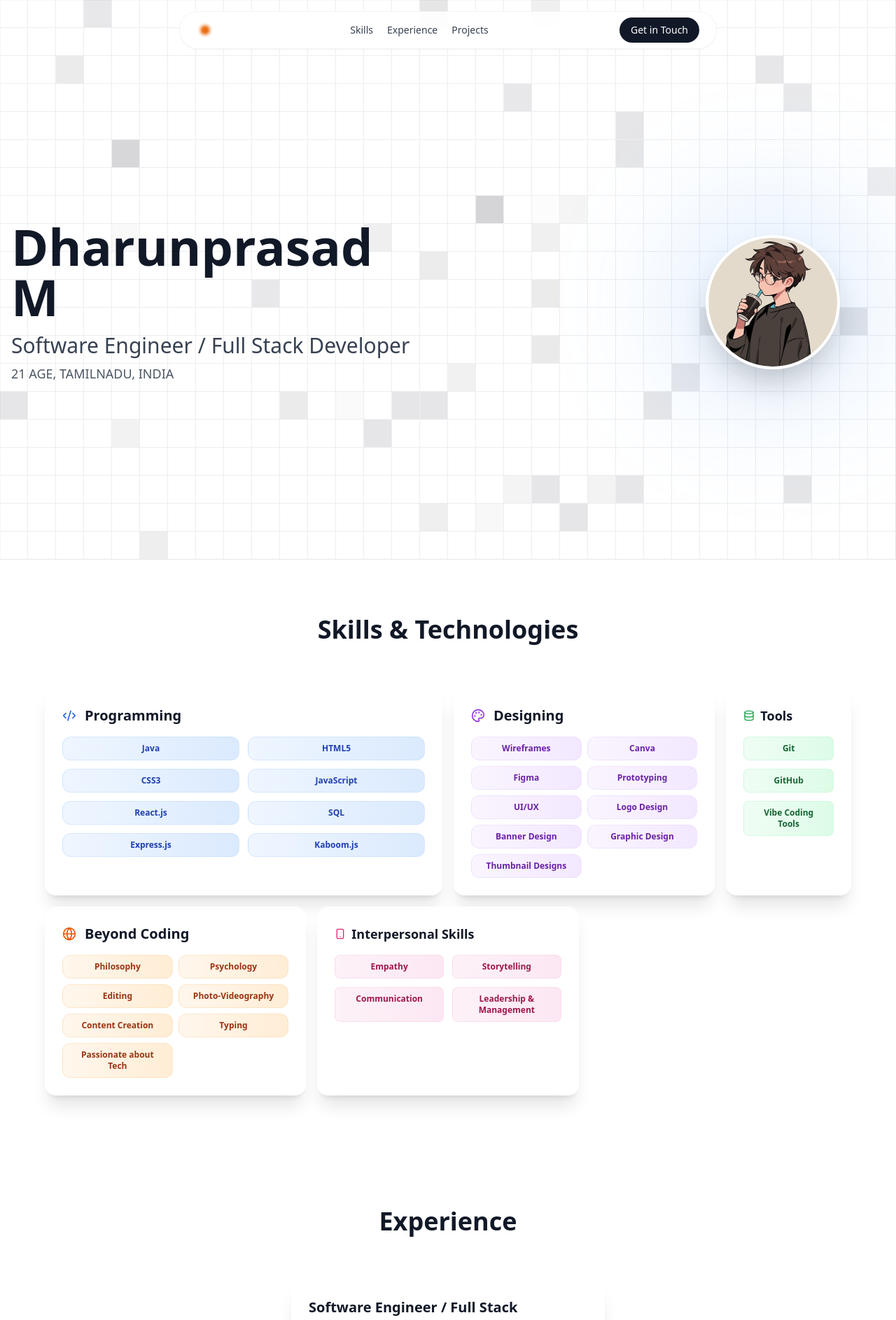
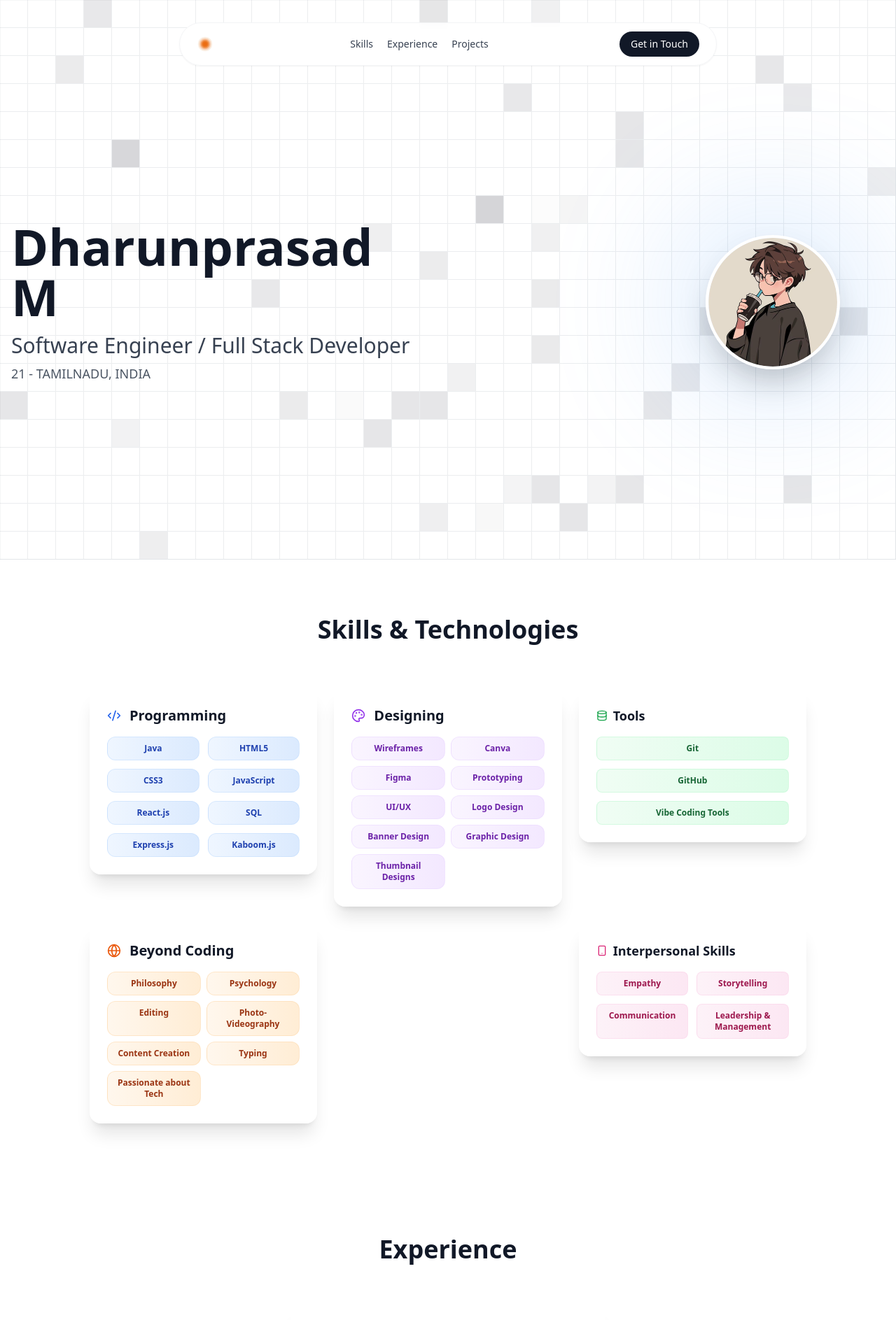
Before and after one commit to MDharunPrasad/portfolio-2025, a React (Vite) app: page / in a window 1280 px wide. Shown: the top 1887 px of the page at 70% size. Built offline with nearby package versions, Linux system fonts and the light colour scheme.

Commit message:
Fix: Adjust layout and navigation
- Removed "21 AGE, TAMILNADU, INDIA" text.
- Adjusted the bento layout for better alignment and spacing.
- Implemented functionality to return to the top of the page when the orange circle in the navbar is clicked.

```diff
--- a/src/components/ui/navbar.tsx
+++ b/src/components/ui/navbar.tsx
@@ -10,16 +10,20 @@ const Navbar = () => {
 
   const toggleMenu = () => setIsOpen(!isOpen)
 
+  const scrollToTop = () => {
+    window.scrollTo({ top: 0, behavior: 'smooth' });
+  }
+
   return (
-    <div className="flex justify-center w-full py-2 px-6 fixed top-2 z-40">
-      <div className="flex items-center justify-between px-6 py-2 bg-white/90 backdrop-blur-sm rounded-full shadow-sm border border-gray-100 w-full max-w-3xl relative z-10">
+    <div className="flex justify-center w-full py-4 px-6 fixed top-4 z-40">
+      <div className="flex items-center justify-between px-6 py-3 bg-white/90 backdrop-blur-sm rounded-full shadow-sm border border-gray-100 w-full max-w-3xl relative z-10">
         {/* Logo */}
         <div className="flex items-center">
-          <div className="w-6 h-6 mr-2">
+          <div className="w-6 h-6 mr-2 cursor-pointer" onClick={scrollToTop}>
             <img
               src="/lovable-uploads/fe26917a-a6d1-4a53-bea0-f26ac34227c4.png"
               alt="Logo"
-              className="w-6 h-6 rounded-full"
+              className="w-6 h-6 rounded-full hover:opacity-80 transition-opacity"
             />
           </div>
         </div>
--- a/src/pages/Index.tsx
+++ b/src/pages/Index.tsx
@@ -67,7 +67,7 @@ const Index = () => {
                     Software Engineer / Full Stack Developer
                   </h2>
                   <p className="text-lg text-gray-600 mt-2">
-                    21 AGE, TAMILNADU, INDIA
+                    21 - TAMILNADU, INDIA
                   </p>
                 </motion.div>
               </div>
@@ -94,16 +94,17 @@ const Index = () => {
             <div className="text-center">
               <h2 className="text-4xl font-bold text-gray-900 mb-16">Skills & Technologies</h2>
 
-              {/* Professional Bento Grid Layout */}
-              <div className="grid grid-cols-1 md:grid-cols-4 lg:grid-cols-6 gap-4">
-                {/* Programming - Large Card */}
-                <div className="md:col-span-2 lg:col-span-3 bg-white/80 backdrop-blur-md p-6 rounded-2xl shadow-xl border border-white/20 transition-all duration-300">
+              {/* Bento Grid Layout - 3 columns top, 2 columns bottom */}
+              <div className="grid grid-cols-1 md:grid-cols-2 lg:grid-cols-3 gap-6 max-w-5xl mx-auto">
+                {/* Top Row - 3 cards */}
+                {/* Programming - Card 1 */}
+                <div className="bg-white/80 backdrop-blur-md p-6 rounded-2xl shadow-xl border border-white/20 h-fit">
                   <h3 className="text-xl font-bold text-gray-900 mb-4 flex items-center gap-3">
                     <Code2 className="w-5 h-5 text-blue-600" />
                     Programming
                   </h3>
                   <div className="grid grid-cols-2 gap-3">
-                    {["Java", "HTML5", "CSS3", "JavaScript", "React.js", "SQL", "Express.js", "Kaboom.js"].map((skill, index) => (
+                    {["Java", "HTML5", "CSS3", "JavaScript", "React.js", "SQL", "Express.js", "Kaboom.js"].map((skill) => (
                       <div
                         key={skill}
                         className="px-3 py-2 bg-gradient-to-r from-blue-50 to-blue-100 text-blue-800 rounded-xl text-xs font-semibold border border-blue-200/50 text-center transition-all cursor-default"
@@ -114,14 +115,14 @@ const Index = () => {
                   </div>
                 </div>
 
-                {/* Designing - Medium Card */}
-                <div className="md:col-span-2 lg:col-span-2 bg-white/80 backdrop-blur-md p-6 rounded-2xl shadow-xl border border-white/20 transition-all duration-300">
+                {/* Designing - Card 2 */}
+                <div className="bg-white/80 backdrop-blur-md p-6 rounded-2xl shadow-xl border border-white/20 h-fit">
                   <h3 className="text-xl font-bold text-gray-900 mb-4 flex items-center gap-3">
                     <Palette className="w-5 h-5 text-purple-600" />
                     Designing
                   </h3>
                   <div className="grid grid-cols-2 gap-2">
-                    {["Wireframes", "Canva", "Figma", "Prototyping", "UI/UX", "Logo Design", "Banner Design", "Graphic Design", "Thumbnail Designs"].map((tool, index) => (
+                    {["Wireframes", "Canva", "Figma", "Prototyping", "UI/UX", "Logo Design", "Banner Design", "Graphic Design", "Thumbnail Designs"].map((tool) => (
                       <div
                         key={tool}
                         className="px-3 py-2 bg-gradient-to-r from-purple-50 to-purple-100 text-purple-800 rounded-xl text-xs font-semibold border border-purple-200/50 text-center transition-all cursor-default"
@@ -132,14 +133,14 @@ const Index = () => {
                   </div>
                 </div>
 
-                {/* Tools - Small Card */}
-                <div className="bg-white/80 backdrop-blur-md p-6 rounded-2xl shadow-xl border border-white/20 transition-all duration-300">
+                {/* Tools - Card 3 */}
+                <div className="bg-white/80 backdrop-blur-md p-6 rounded-2xl shadow-xl border border-white/20 h-fit">
                   <h3 className="text-lg font-bold text-gray-900 mb-4 flex items-center gap-2">
                     <Database className="w-4 h-4 text-green-600" />
                     Tools
                   </h3>
-                  <div className="space-y-3">
-                    {["Git", "GitHub", "Vibe Coding Tools"].map((tool, index) => (
+                  <div className="grid grid-cols-1 gap-3">
+                    {["Git", "GitHub", "Vibe Coding Tools"].map((tool) => (
                       <div
                         key={tool}
                         className="px-3 py-2 bg-gradient-to-r from-green-50 to-green-100 text-green-800 rounded-lg text-xs font-semibold border border-green-200/50 text-center transition-all cursor-default"
@@ -150,14 +151,15 @@ const Index = () => {
                   </div>
                 </div>
 
-                {/* Beyond Coding - Medium Card */}
-                <div className="md:col-span-2 bg-white/80 backdrop-blur-md p-6 rounded-2xl shadow-xl border border-white/20 transition-all duration-300">
+                {/* Bottom Row - 2 cards centered */}
+                {/* Beyond Coding - Card 4 */}
+                <div className="lg:col-start-1 lg:col-span-1 md:col-span-1 bg-white/80 backdrop-blur-md p-6 rounded-2xl shadow-xl border border-white/20 h-fit lg:justify-self-end lg:w-full lg:max-w-sm">
                   <h3 className="text-xl font-bold text-gray-900 mb-4 flex items-center gap-3">
                     <Globe className="w-5 h-5 text-orange-600" />
                     Beyond Coding
                   </h3>
                   <div className="grid grid-cols-2 gap-2">
-                    {["Philosophy", "Psychology", "Editing", "Photo-Videography", "Content Creation", "Typing", "Passionate about Tech"].map((tool, index) => (
+                    {["Philosophy", "Psychology", "Editing", "Photo-Videography", "Content Creation", "Typing", "Passionate about Tech"].map((tool) => (
                       <div
                         key={tool}
                         className="px-3 py-2 bg-gradient-to-r from-orange-50 to-orange-100 text-orange-800 rounded-xl text-xs font-semibold border border-orange-200/50 text-center transition-all cursor-default"
@@ -168,14 +170,14 @@ const Index = () => {
                   </div>
                 </div>
 
-                {/* Interpersonal Skills - Medium Card */}
-                <div className="md:col-span-2 bg-white/80 backdrop-blur-md p-6 rounded-2xl shadow-xl border border-white/20 transition-all duration-300">
+                {/* Interpersonal Skills - Card 5 */}
+                <div className="lg:col-start-3 lg:col-span-1 md:col-span-1 bg-white/80 backdrop-blur-md p-6 rounded-2xl shadow-xl border border-white/20 h-fit lg:justify-self-start lg:w-full lg:max-w-sm">
                   <h3 className="text-lg font-bold text-gray-900 mb-4 flex items-center gap-2">
                     <Smartphone className="w-4 h-4 text-pink-600" />
                     Interpersonal Skills
                   </h3>
                   <div className="grid grid-cols-2 gap-3">
-                    {["Empathy", "Storytelling", "Communication", "Leadership & Management"].map((skill, index) => (
+                    {["Empathy", "Storytelling", "Communication", "Leadership & Management"].map((skill) => (
                       <div
                         key={skill}
                         className="px-3 py-2 bg-gradient-to-r from-pink-50 to-pink-100 text-pink-800 rounded-lg text-xs font-semibold border border-pink-200/50 text-center transition-all cursor-default"
@@ -279,7 +281,7 @@ const Index = () => {
               ].map((project, index) => (
                 <div
                   key={project.title}
-                  className={`group relative bg-white/80 backdrop-blur-md p-8 rounded-2xl shadow-xl border border-white/20 transition-all duration-300 ${
+                  className={`bg-white/80 backdrop-blur-md p-8 rounded-2xl shadow-xl border border-white/20 transition-all duration-300 ${
                     project.featured ? 'ring-2 ring-blue-500/20' : ''
                   }`}
                 >
@@ -290,7 +292,7 @@ const Index = () => {
                   )}
 
                   <div className="mb-6">
-                    <h3 className="text-xl font-bold text-gray-900 mb-3 group-hover:text-blue-600 transition-colors">
+                    <h3 className="text-xl font-bold text-gray-900 mb-3">
                       {project.title}
                     </h3>
                     <p className="text-gray-600 leading-relaxed">{project.desc}</p>
@@ -300,7 +302,7 @@ const Index = () => {
                     {project.tech.map((tech) => (
                       <span
                         key={tech}
-                        className="px-3 py-1.5 bg-gradient-to-r from-blue-50 to-blue-100 text-blue-700 rounded-full text-xs font-semibold border border-blue-200/50 hover:from-blue-100 hover:to-blue-200 transition-all"
+                        className="px-3 py-1.5 bg-gradient-to-r from-blue-50 to-blue-100 text-blue-700 rounded-full text-xs font-semibold border border-blue-200/50"
                       >
                         {tech}
                       </span>
@@ -312,18 +314,18 @@ const Index = () => {
                       href={project.live}
                       target="_blank"
                       rel="noopener noreferrer"
-                      className="flex items-center gap-2 text-blue-600 hover:text-blue-700 font-semibold text-sm transition-colors group/link"
+                      className="flex items-center gap-2 text-blue-600 hover:text-blue-700 font-semibold text-sm transition-colors"
                     >
-                      <ExternalLink size={16} className="group-hover/link:translate-x-0.5 transition-transform" />
+                      <ExternalLink size={16} />
                       Live Demo
                     </a>
                     <a
                       href={project.github}
                       target="_blank"
                       rel="noopener noreferrer"
-                      className="flex items-center gap-2 text-gray-600 hover:text-gray-800 font-semibold text-sm transition-colors group/link"
+                      className="flex items-center gap-2 text-gray-600 hover:text-gray-800 font-semibold text-sm transition-colors"
                     >
-                      <Github size={16} className="group-hover/link:scale-110 transition-transform" />
+                      <Github size={16} />
                       Code
                     </a>
                   </div>
```
